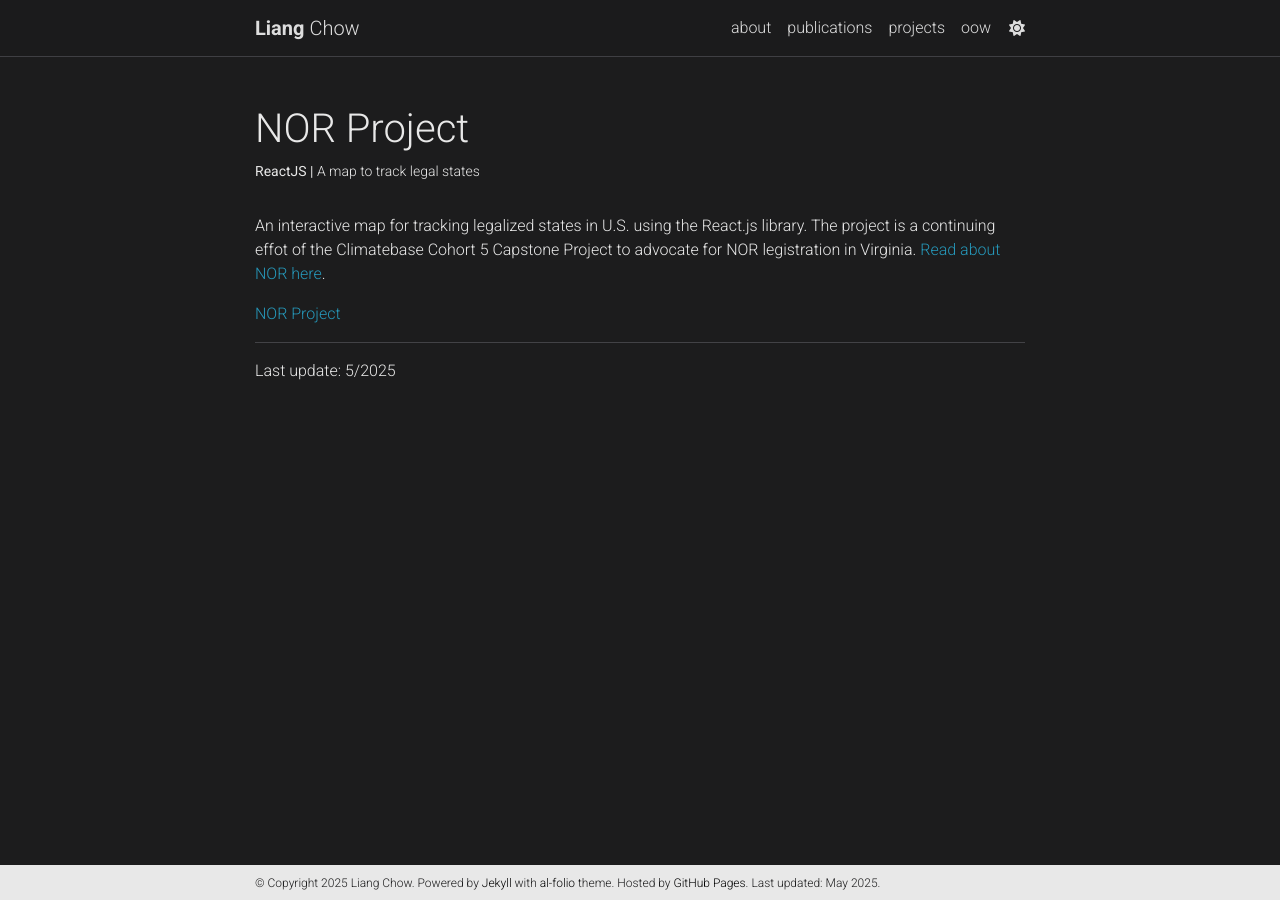
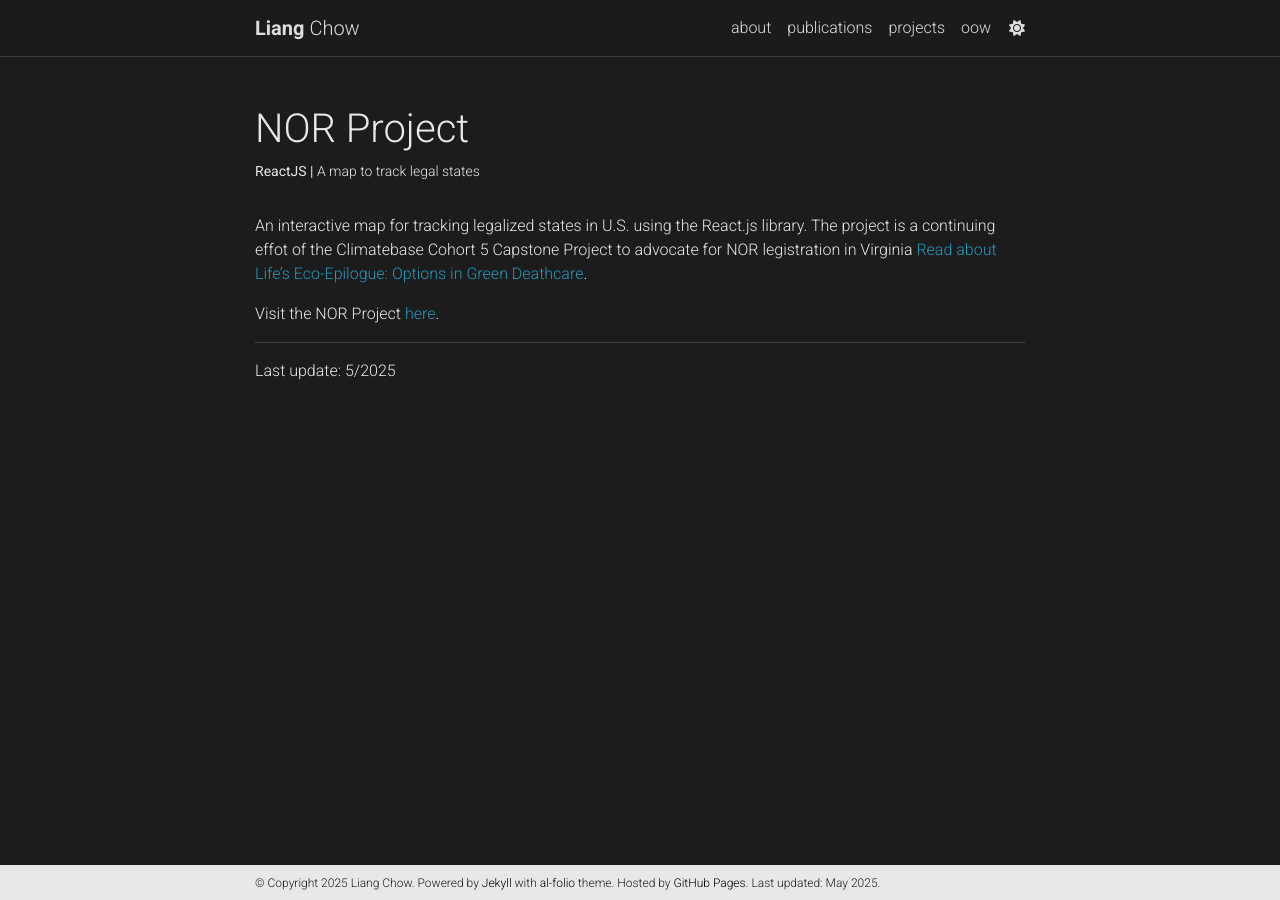
Before and after one commit to liangchow/liangchow.github.io, a Jekyll site: the page built from _projects/6_project.md, in a window 1280 px wide. Built offline with Jekyll 4.4.1, drawn with Linux system fonts in a browser that asks for light colours; comment, search, counter and statistics services are not loaded; a style sheet for code colours, icons or effects is not loaded.

Commit message:
Update 6_project.md

```diff
--- a/_projects/6_project.md
+++ b/_projects/6_project.md
@@ -8,9 +8,9 @@ category: climate
 related_publications:
 ---
 
-An interactive map for tracking legalized states in U.S. using the React.js library. The project is a continuing effot of the Climatebase Cohort 5 Capstone Project to advocate for NOR legistration in Virginia. [Read about NOR here](https://www.linkedin.com/pulse/lifes-eco-epilogue-options-green-deathcare-dayna-sowd-pyoie).
+An interactive map for tracking legalized states in U.S. using the React.js library. The project is a continuing effot of the Climatebase Cohort 5 Capstone Project to advocate for NOR legistration in Virginia [Read about Life’s Eco-Epilogue: Options in Green Deathcare](https://www.linkedin.com/pulse/lifes-eco-epilogue-options-green-deathcare-dayna-sowd-pyoie).
 
-[NOR Project](https://reactjs-nor-map.netlify.app/)
+Visit the NOR Project [here](https://reactjs-nor-map.netlify.app/).
 
 ***
 Last update: 5/2025
```
